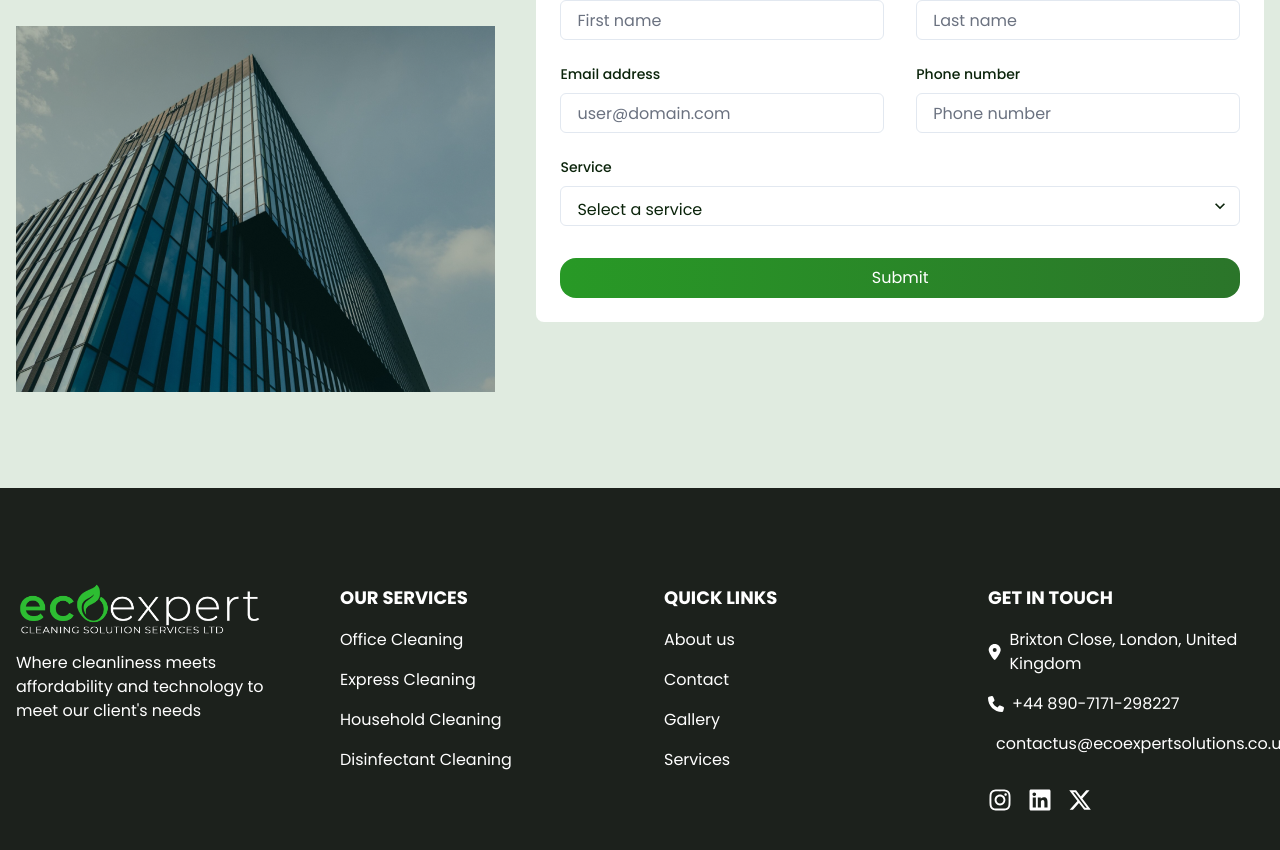
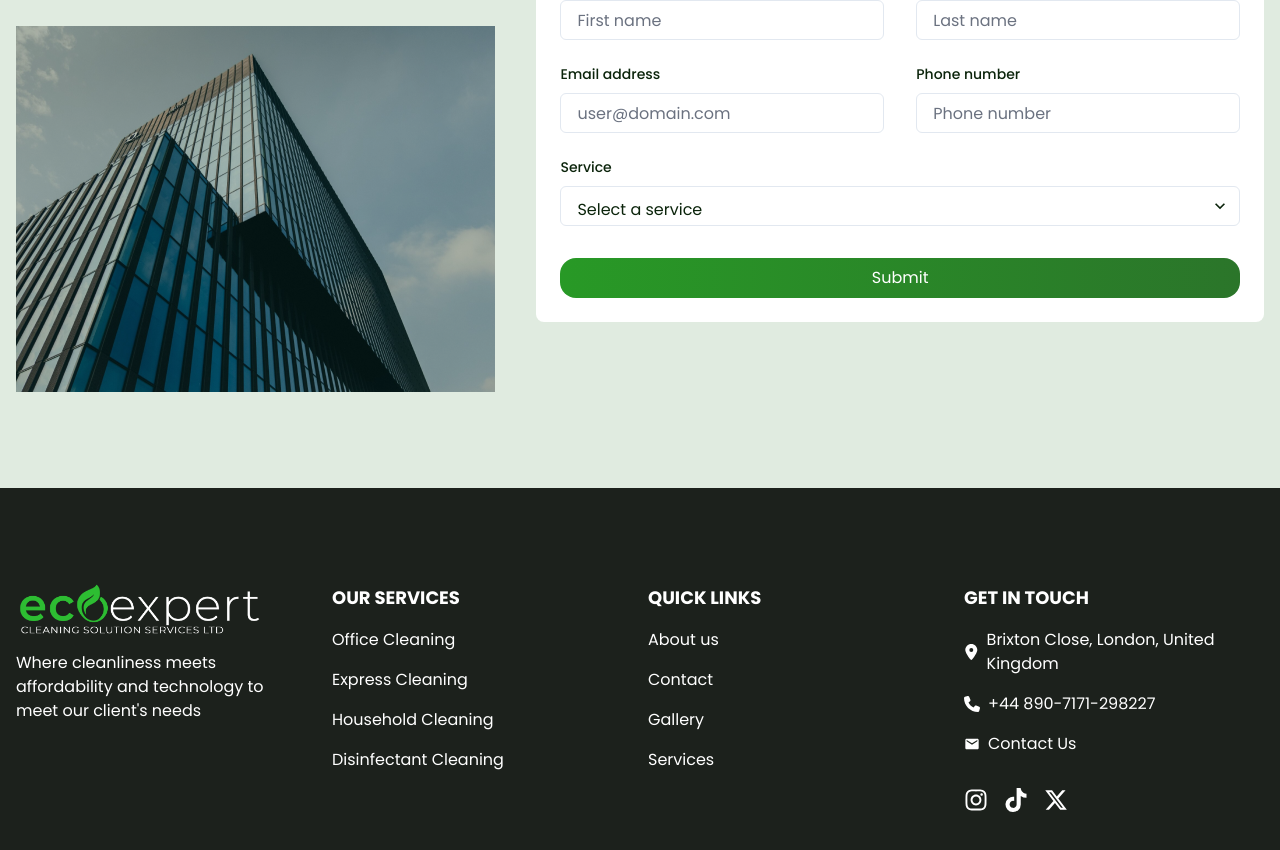
Before and after one commit to ayopedro/eco-expert, a Next.js app: page / in a window 1280 px wide. Shown: the part 4666-5516 px from the top of the page. Built offline with nearby package versions, Linux system fonts and the light colour scheme.

Commit message:
chore: add social link urls

```diff
--- a/app/components/footer.tsx
+++ b/app/components/footer.tsx
@@ -9,8 +9,8 @@ import Image from 'next/image';
 const Footer = () => {
   return (
     <footer className='bg-[#1C211C] text-white py-16 md:py-24 mt-auto'>
-      <div className='container flex flex-col md:grid md:grid-cols-4 gap-12'>
-        <div>
+      <div className='container grid md:grid-cols-4 gap-12 md:gap-4'>
+        <div className='mr-4'>
           <Link href='/'>
             <Image
               src={'/logo/ecoexpert-white-mixed.png'}
@@ -54,7 +54,7 @@ const Footer = () => {
               <Link href='/'>Gallery</Link>
             </li>
             <li>
-              <Link href='/'>Services</Link>
+              <Link href='/services'>Services</Link>
             </li>
           </ul>
         </div>
@@ -62,22 +62,28 @@ const Footer = () => {
           <h2 className='text-lg font-bold'>GET IN TOUCH</h2>
           <ul className='flex flex-col gap-4 mt-4'>
             <li>
-              <div className='flex items-center gap-2'>
+              <p className='flex items-center gap-2'>
                 <FaLocationDot />
                 <span>Brixton Close, London, United Kingdom</span>
-              </div>
+              </p>
             </li>
             <li>
-              <div className='flex items-center gap-2'>
+              <p className='flex items-center gap-2'>
                 <FaPhone />
                 <span>+44 890-7171-298227</span>
-              </div>
+              </p>
             </li>
             <li>
-              <div className='flex items-center gap-2'>
+              <p className='flex flex-wrap items-center gap-2'>
                 <MdMail />
-                <span>contactus@ecoexpertsolutions.co.uk</span>
-              </div>
+                <a
+                  href='mailto:contactus@ecoexpertsolutions.co.uk'
+                  target='_blank'
+                  className='text-wrap'
+                >
+                  Contact Us
+                </a>
+              </p>
             </li>
             <li>
               <div className='flex items-center gap-10 md:gap-4 mt-4'>
--- a/app/contact/page.tsx
+++ b/app/contact/page.tsx
@@ -56,7 +56,7 @@ const Contact = () => {
               </APIProvider>
             </div>
           </div>
-          <div className='md:absolute md:top-[-25%] md:right-0'>
+          <div className='md:absolute md:top-[-25%] md:right-4'>
             <ContactForm />
           </div>
         </div>
--- a/app/utils/helpers.tsx
+++ b/app/utils/helpers.tsx
@@ -1,19 +1,19 @@
-import { FaInstagram, FaLinkedin, FaXTwitter } from 'react-icons/fa6';
+import { FaInstagram, FaTiktok, FaXTwitter } from 'react-icons/fa6';
 
 export const socialLinks = [
   {
     name: 'Instagram',
-    url: 'https://www.instagram.com/your-page',
+    url: 'https://www.instagram.com/ecoex_pert',
     icon: <FaInstagram />,
   },
   {
-    name: 'LinkedIn',
-    url: 'https://www.linkedin.com/company/your-company',
-    icon: <FaLinkedin />,
+    name: 'TikTok',
+    url: 'https://www.tiktok.com/@eco.expert.ltd',
+    icon: <FaTiktok />,
   },
   {
     name: 'X',
-    url: 'https://www.facebook.com/your-page',
+    url: 'https://www.x.com/eco.expert',
     icon: <FaXTwitter />,
   },
 ];
```
